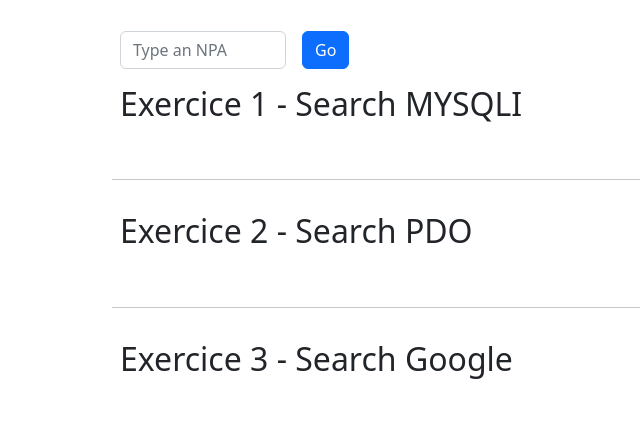
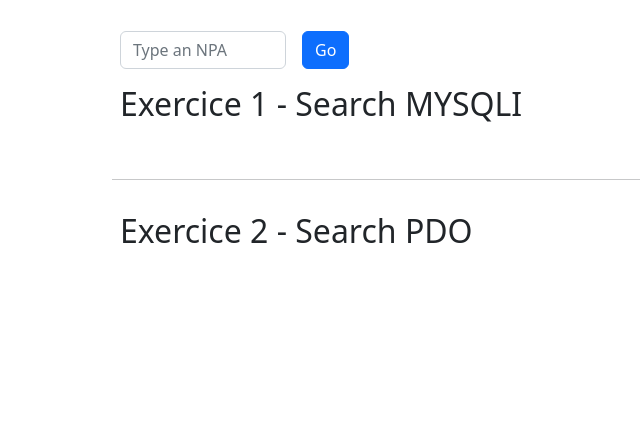
Before and after one commit to HEG-IG-Ex/tp05-mysqli-pdo, a PHP site: page / in a window 1280 px wide. Shown: the part 65-491 px from the top of the page, without its empty margins (156-796 px from the left). Run offline with PHP 8.4, Linux system fonts and the light colour scheme.

Commit message:
finalize styling and separations of concerns, encounter some issues when trying to make the generate_table only return a string to echo in index.html => the beginChild/endChild somehow aren't called

```diff
--- a/index.php
+++ b/index.php
@@ -96,21 +96,10 @@
                 <?php
                 if ($_SERVER['REQUEST_METHOD'] == 'POST') {
                     $rows = fetch_records_pdo($query, $search);
-                    generate_table($rows);
+                     generate_table($rows);
                 }
                 ?>
             </div>
-
-
-            <div class="row g-3">
-                <hr>
-                <h2>Exercice 3 - Search Google</h2>
-            </div>
-
-            <div class="row g-3">
-
-            </div>
-
 
         </form>
     </div>
--- a/table.php
+++ b/table.php
@@ -35,4 +35,6 @@ function generate_table($rows){
     foreach (new TableRows(new RecursiveArrayIterator($rows)) as $k => $v) {
         echo $v;
     }
+
+    echo "</table>";
 }
```
Also changed, not shown: 1 other file.
